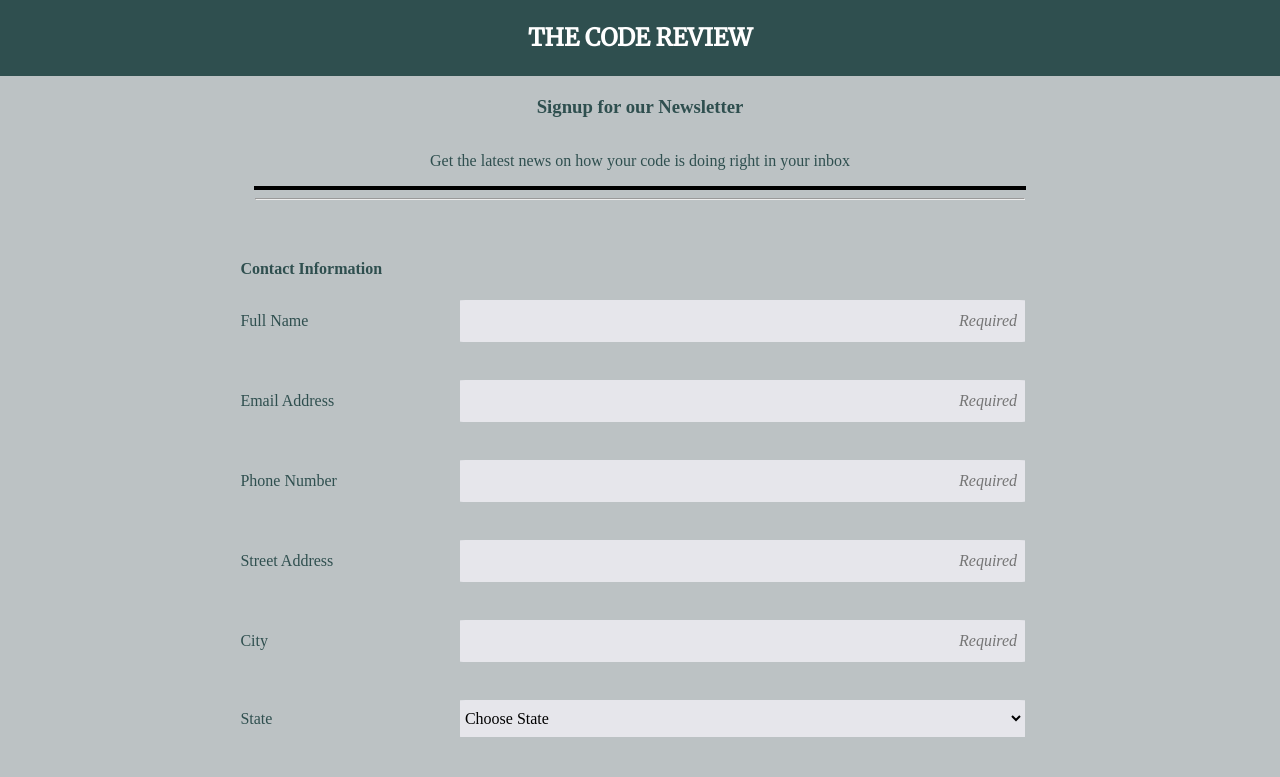
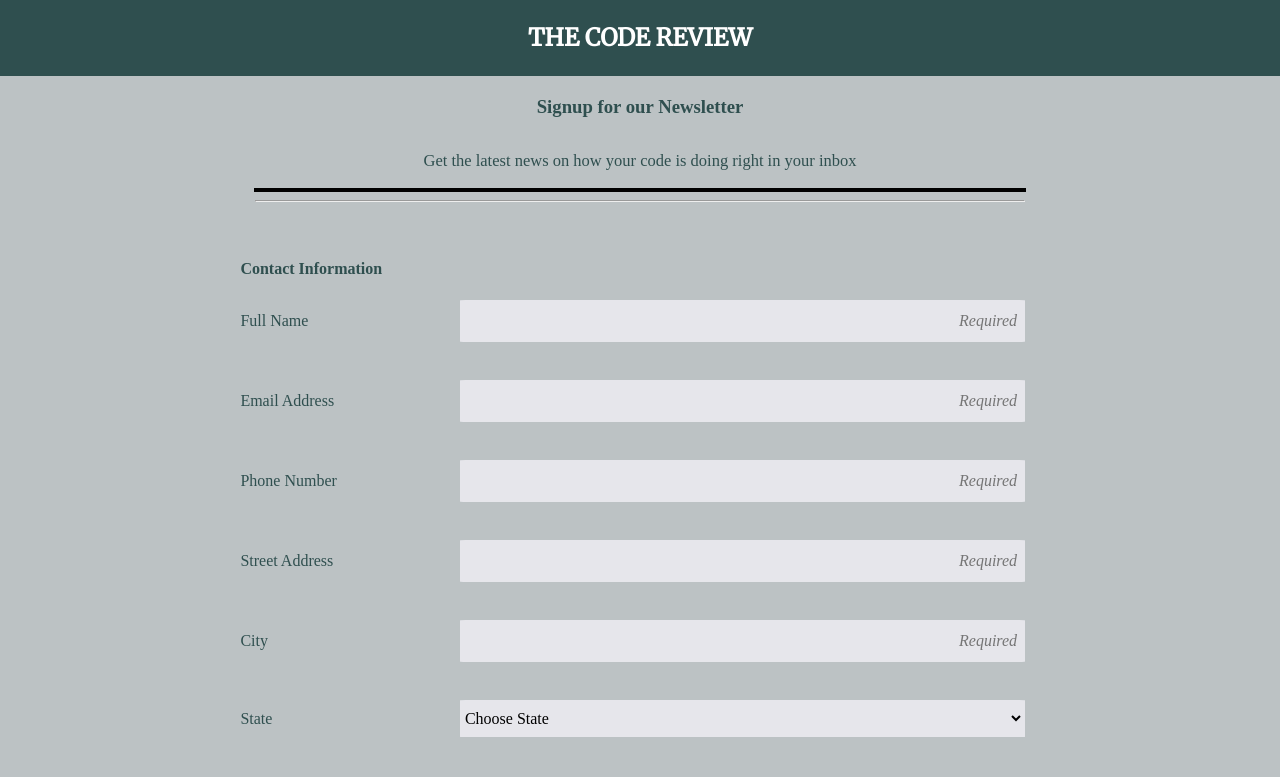
Before and after one commit to B-AlexiaYoung/Project-3-Online-Registration, a plain HTML site: page index.html in a window 1280 px wide. Shown: the top 777 px of the page. Drawn offline with Linux system fonts and the light colour scheme.

Commit message:
font size

```diff
--- a/css/styles.css
+++ b/css/styles.css
@@ -188,7 +188,7 @@ p{
 	padding-left:1em;
 	padding-right:1em;
 	text-align:center;
-	font-size: 12;
+	font-size: 16.5px;
 }
 .news_header{
 	text-align:left;
```
